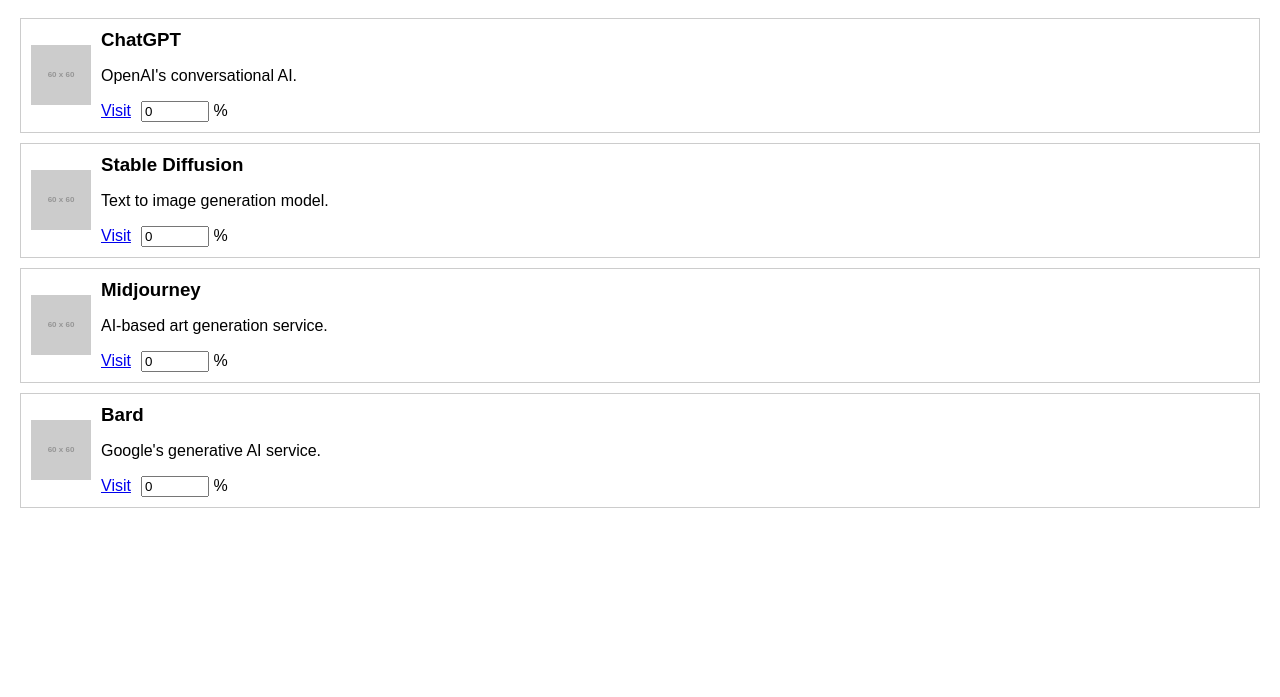
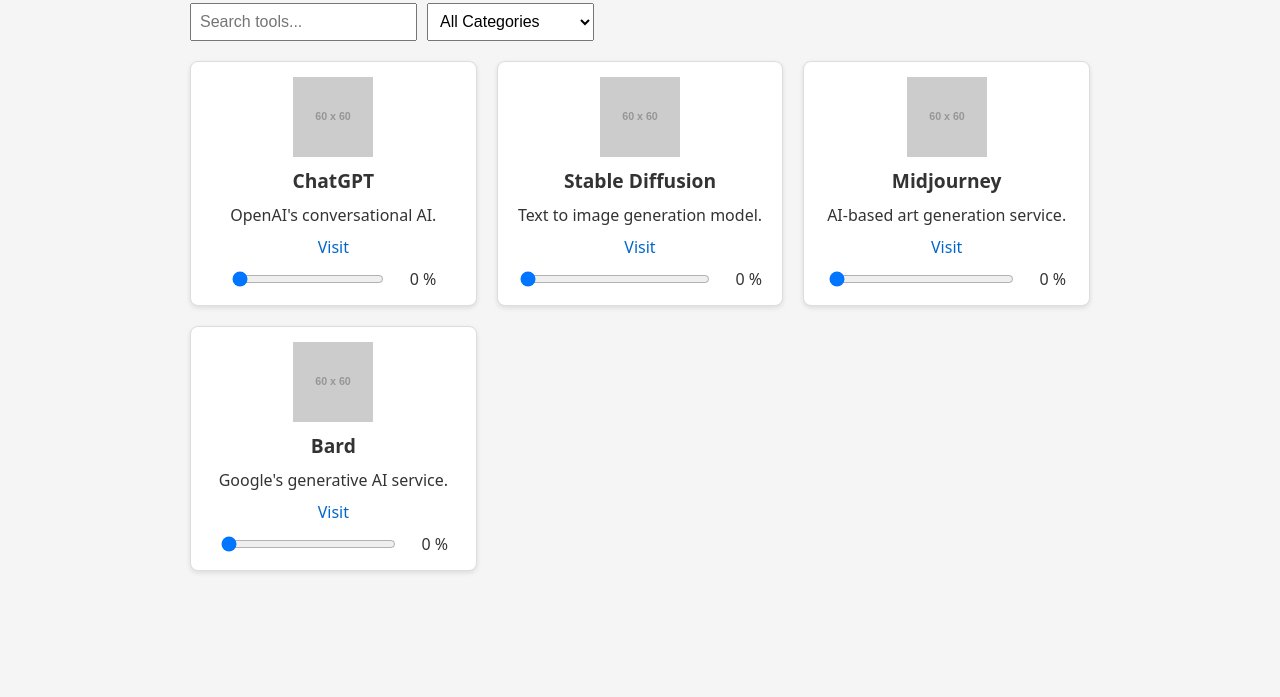
Before and after one commit to dororoliu666/bigbang, a plain HTML site: page index.html in a window 1280 px wide. Shown: the part 103-800 px from the top of the page. Drawn offline with Linux system fonts and the light colour scheme; placeholder pictures from the web are drawn by us.

Commit message:
Improve layout with card grid and rating slider

```diff
--- a/index.html
+++ b/index.html
@@ -7,6 +7,7 @@
     <link rel="stylesheet" href="style.css">
 </head>
 <body>
+    <div class="container">
         <h1>AI Tools Index</h1>
         <div class="controls">
             <input type="text" id="search" placeholder="Search tools...">
@@ -14,7 +15,8 @@
                 <option value="">All Categories</option>
             </select>
         </div>
-    <div id="tools-container"></div>
+        <div id="tools-container" class="tools-grid"></div>
+    </div>
 
     <script src="script.js"></script>
 </body>
--- a/script.js
+++ b/script.js
@@ -43,7 +43,6 @@
 function saveRating(tool, rating) {
     localStorage.setItem('rating_' + tool.id, rating);
     tool.rating = rating;
-    renderTools();
 }
 
 function getCategories() {
@@ -94,18 +93,27 @@
             link.target = '_blank';
             info.appendChild(link);
 
+            const ratingContainer = document.createElement('div');
+            ratingContainer.className = 'rating-container';
+
             const rating = document.createElement('input');
-            rating.type = 'number';
+            rating.type = 'range';
             rating.min = 0;
             rating.max = 100;
             rating.value = tool.rating || 0;
-            rating.className = 'rating-input';
+            rating.className = 'rating-slider';
+            rating.addEventListener('input', () => {
+                ratingDisplay.textContent = rating.value + ' %';
+            });
             rating.addEventListener('change', () => saveRating(tool, rating.value));
-            info.appendChild(rating);
+            ratingContainer.appendChild(rating);
 
             const ratingDisplay = document.createElement('span');
-            ratingDisplay.textContent = ' %';
-            info.appendChild(ratingDisplay);
+            ratingDisplay.className = 'rating-value';
+            ratingDisplay.textContent = (tool.rating || 0) + ' %';
+            ratingContainer.appendChild(ratingDisplay);
+
+            info.appendChild(ratingContainer);
 
             div.appendChild(info);
             container.appendChild(div);
--- a/style.css
+++ b/style.css
@@ -1,35 +1,86 @@
 body {
-    font-family: Arial, sans-serif;
-    margin: 20px;
+    font-family: system-ui, sans-serif;
+    background: #f5f5f5;
+    margin: 0;
+    padding: 20px;
+    color: #333;
+}
+
+.container {
+    max-width: 900px;
+    margin: 0 auto;
 }
 
 .controls {
+    display: flex;
+    flex-wrap: wrap;
+    gap: 10px;
     margin-bottom: 20px;
 }
 
+.controls input,
+.controls select {
+    padding: 8px;
+    font-size: 1em;
+}
+
+.tools-grid {
+    display: grid;
+    grid-template-columns: repeat(auto-fit, minmax(250px, 1fr));
+    gap: 20px;
+}
+
 .tool {
-    border: 1px solid #ccc;
-    padding: 10px;
-    margin-bottom: 10px;
+    background: #fff;
+    border: 1px solid #ddd;
+    border-radius: 8px;
+    box-shadow: 0 2px 5px rgba(0,0,0,0.1);
+    padding: 15px;
     display: flex;
+    flex-direction: column;
     align-items: center;
+    text-align: center;
 }
 
 .tool img {
-    width: 60px;
-    height: 60px;
+    width: 80px;
+    height: 80px;
     object-fit: contain;
-    margin-right: 10px;
+    margin-bottom: 10px;
 }
 
 .tool h3 {
-    margin: 0 0 5px 0;
+    margin: 0 0 10px;
+    font-size: 1.2em;
+}
+
+.tool p {
+    margin: 0 0 10px;
 }
 
 .tool a {
-    margin-right: 10px;
+    color: #0066cc;
+    text-decoration: none;
+    margin-top: 10px;
 }
 
-.rating-input {
-    width: 60px;
+.tool a:hover {
+    text-decoration: underline;
 }
+
+.rating-container {
+    margin-top: 10px;
+    width: 100%;
+    display: flex;
+    align-items: center;
+    gap: 10px;
+}
+
+.rating-slider {
+    flex-grow: 1;
+}
+
+.rating-value {
+    min-width: 40px;
+    text-align: right;
+}
```
Also changed, not shown: README.md. Lines whose indentation alone changed are shown as unchanged.
